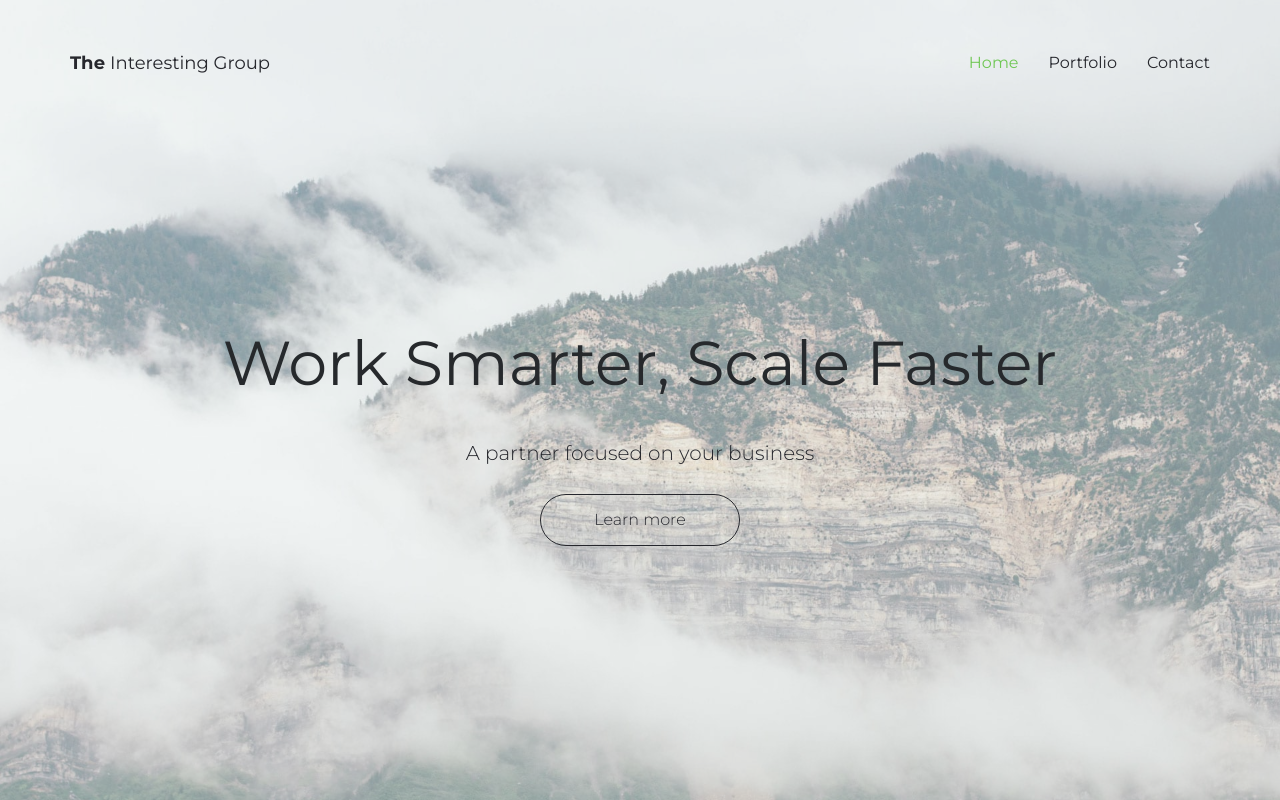
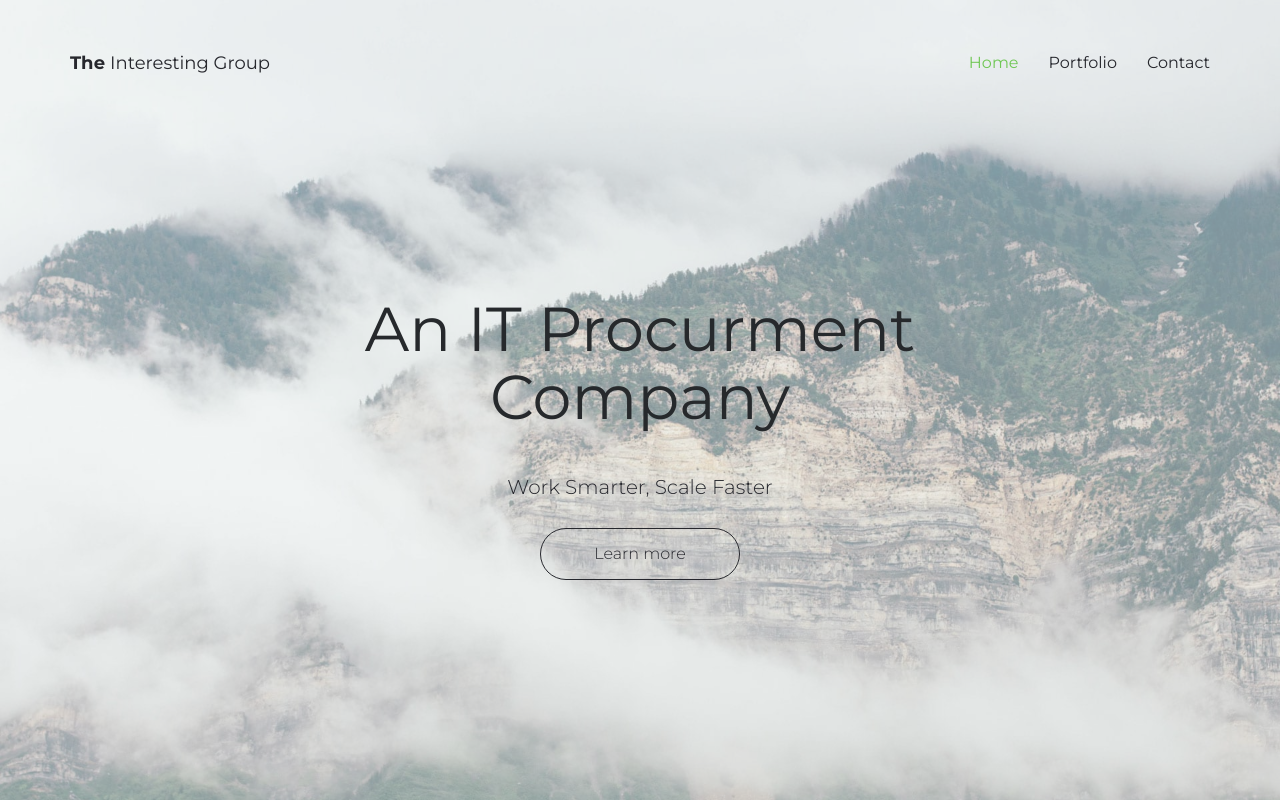
Before and after one commit to FlorenceBixby/CSS, a plain HTML site: page index.html in a window 1280 px wide. Shown: the top 800 px of the page. Drawn offline with nearby package versions, Linux system fonts and the light colour scheme.

Commit message:
Update index.html

```diff
--- a/index.html
+++ b/index.html
@@ -45,8 +45,8 @@
         </nav></header><div id="hero" class="hero overlay">
         <div class="hero-content">
             <div class="hero-text">
-                <h1>Work Smarter, Scale Faster</h1>
-                <p>A partner focused on your business</p>
+                <h1>An IT Procurment Company</h1>
+                <p>Work Smarter, Scale Faster</p>
                 <a href="#" class="btn btn-border">Learn more</a>
             </div></div></div><main id="main" class="site-main">
 
```
